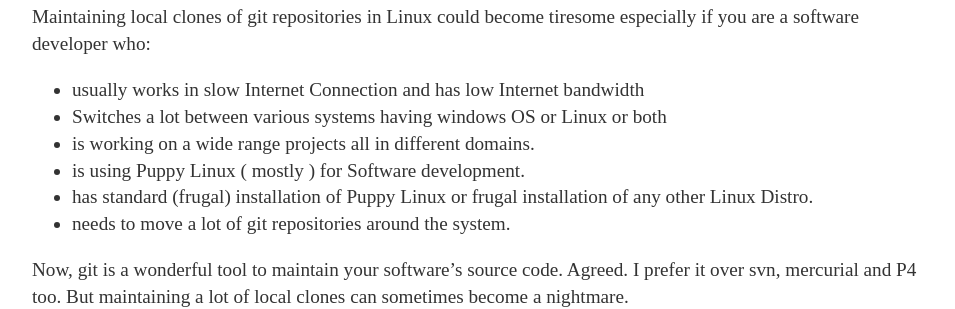
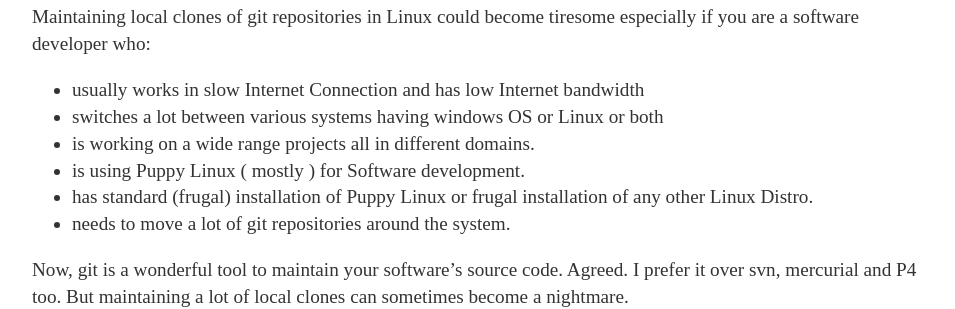
Before and after one commit to Mr-Kumar-Abhishek/Mr-Kumar-Abhishek.github.io, a Jekyll site: the page built from _posts/2016-06-11-how-to-properly-maintain-local-clones-git-repositories-in-linux.md, in a window 1280 px wide and 900 px high. Shown: the part 237-546 px from the top of the window, without its empty margins (160-1115 px from the left). Built offline with Jekyll 4.4.1, drawn with Linux system fonts in a browser that asks for light colours.

Commit message:
Format text for bullet points

```diff
--- a/_posts/2016-06-11-how-to-properly-maintain-local-clones-git-repositories-in-linux.md
+++ b/_posts/2016-06-11-how-to-properly-maintain-local-clones-git-repositories-in-linux.md
@@ -7,7 +7,7 @@
 Maintaining local clones of git repositories in Linux could become tiresome especially if you are a software developer who:
 
 * usually works in slow Internet Connection and has low Internet bandwidth
-* Switches a lot between various systems having windows OS or Linux or both
+* switches a lot between various systems having windows OS or Linux or both
 * is working on a wide range projects all in different domains.
 * is using Puppy Linux ( mostly ) for Software development.
 * has standard  (frugal) installation of Puppy Linux or frugal installation of any other Linux Distro.
```
